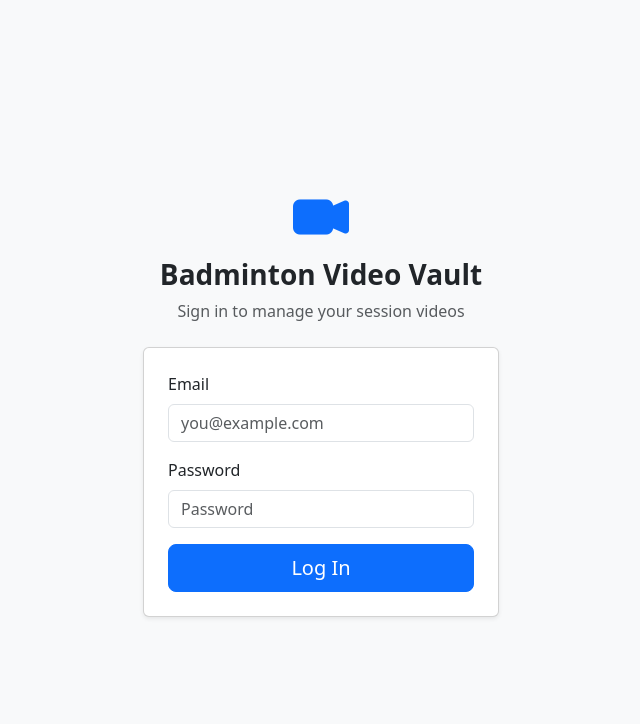
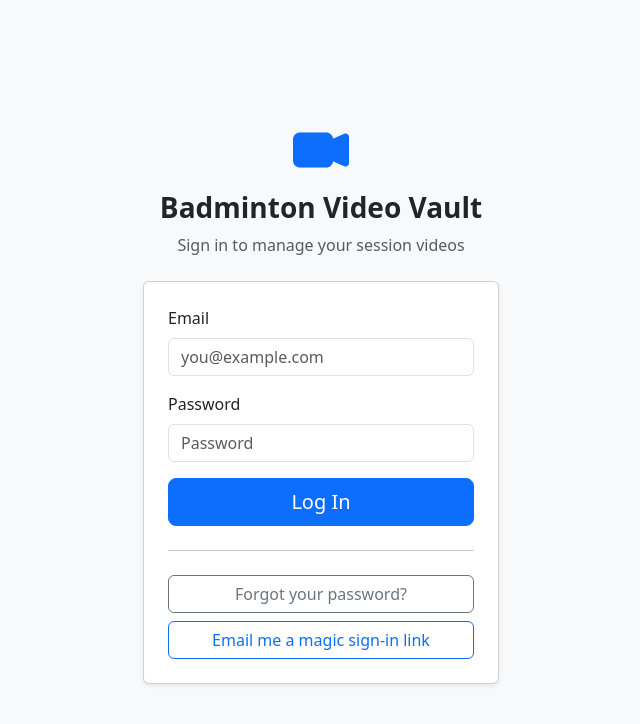
Before and after one commit to evanlow/badminton-video-vault, a Flask app: page /login in a window 1280 px wide. Shown: the top 724 px of the page, without its empty margins (319-959 px from the left). Run offline with Flask 3, Linux system fonts and the light colour scheme; some libraries are stand-ins or nearby versions.

Commit message:
Add recovery links to login page

```diff
--- a/templates/login.html
+++ b/templates/login.html
@@ -49,6 +49,12 @@
                 {{ form.submit(class="btn btn-primary btn-lg") }}
               </div>
             </form>
+
+            <hr class="my-4">
+            <div class="d-grid gap-2">
+              <a href="{{ url_for('forgot_password') }}" class="btn btn-outline-secondary">Forgot your password?</a>
+              <a href="{{ url_for('magic_login') }}" class="btn btn-outline-primary">Email me a magic sign-in link</a>
+            </div>
           </div>
         </div>
       </div>
```
